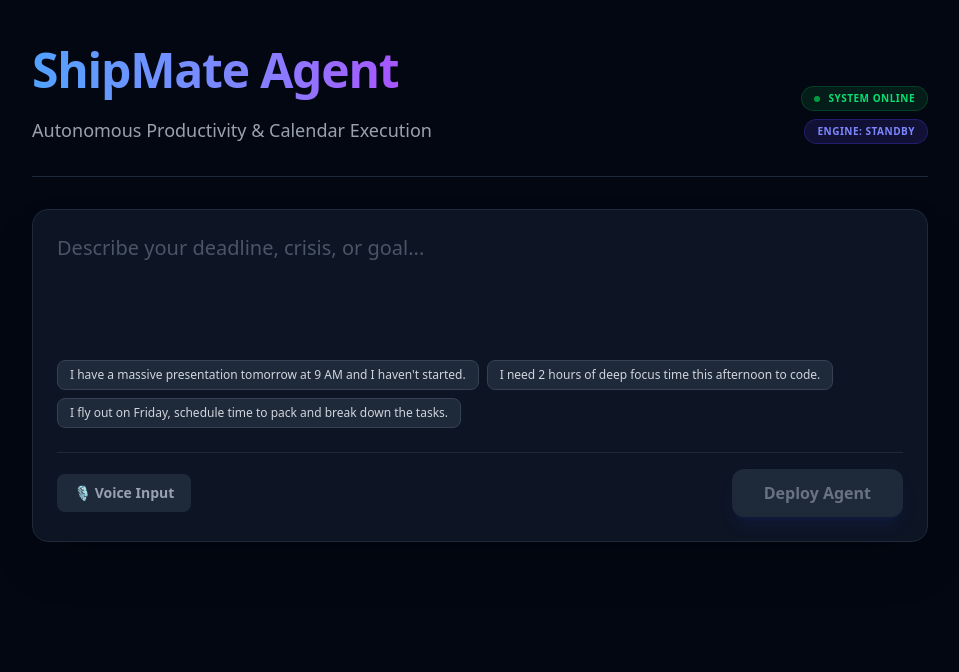
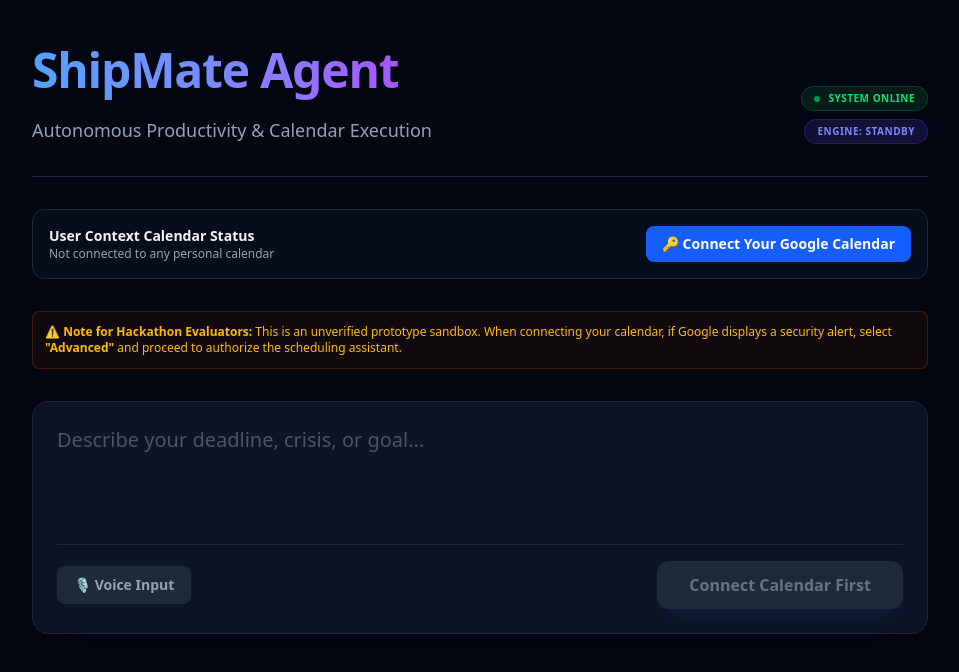
Before and after one commit to therajsharma20/ShipMate, a React (Vite) app: page / in a window 1280 px wide. Shown: the top 672 px of the page, without its empty margins (160-1119 px from the left). Built offline with nearby package versions, Linux system fonts and the light colour scheme.

Commit message:
Update App.tsx

```diff
--- a/src/App.tsx
+++ b/src/App.tsx
@@ -1,22 +1,53 @@
 'use client';
 
 import { useState, useRef, useEffect } from 'react';
+
+
+const GOOGLE_CLIENT_ID = "544153670529-sdngufukjmjhvr1e6trcsusenendcqe0.apps.googleusercontent.com";
 
 export default function Home() {
   const [prompt, setPrompt] = useState('');
   const [isListening, setIsListening] = useState(false);
   const recognitionRef = useRef<any>(null);
   const [loading, setLoading] = useState(false);
-  const [processStep, setProcessStep] = useState(0); // Tracks the "Thinking" steps
+  const [processStep, setProcessStep] = useState(0);
   const [actions, setActions] = useState<any[]>([]);
   const [status, setStatus] = useState('');
-  const [activeModel, setActiveModel] = useState('Standby'); // Tracks the active model badge
+  const [activeModel, setActiveModel] = useState('Standby');
+  const [accessToken, setAccessToken] = useState<string | null>(null);
+  const [userEmail, setUserEmail] = useState<string | null>(null);
 
-  const quickPrompts = [
-    "I have a massive presentation tomorrow at 9 AM and I haven't started.",
-    "I need 2 hours of deep focus time this afternoon to code.",
-    "I fly out on Friday, schedule time to pack and break down the tasks."
-  ];
+  // Dynamically inject the Google Identity Service script onto the page
+  useEffect(() => {
+    const script = document.createElement('script');
+    script.src = "https://accounts.google.com/gsi/client";
+    script.async = true;
+    script.defer = true;
+    document.body.appendChild(script);
+    return () => {
+      document.body.removeChild(script);
+    };
+  }, []);
+
+  const handleGoogleLogin = () => {
+    if (!(window as any).google) {
+      alert("Google Auth SDK is still loading. Please try again in 2 seconds.");
+      return;
+    }
+
+    const client = (window as any).google.accounts.oauth2.initTokenClient({
+      client_id: GOOGLE_CLIENT_ID,
+      scope: 'https://www.googleapis.com/auth/calendar.events',
+      callback: (tokenResponse: any) => {
+        if (tokenResponse && tokenResponse.access_token) {
+          setAccessToken(tokenResponse.access_token);
+          setUserEmail("Authenticated User");
+          setStatus("Successfully connected to your Google Account!");
+        }
+      },
+    });
+    client.requestAccessToken();
+  };
 
   const toggleListening = () => {
     if (isListening) {
@@ -49,12 +80,16 @@ export default function Home() {
 
   const deployAgent = async () => {
     if (!prompt) return;
+    if (!accessToken) {
+      alert("Please connect your Google Calendar first using the button at the top!");
+      return;
+    }
+
     setLoading(true);
     setStatus('');
     setActions([]);
     setActiveModel('Initializing...');
 
-    // UI Visual Animation: Faking the steps while fetch happens
     setProcessStep(1);
     setTimeout(() => setProcessStep(2), 600);
     setTimeout(() => setProcessStep(3), 1500);
@@ -63,16 +98,18 @@ export default function Home() {
       const res = await fetch('/api/chat', {
         method: 'POST',
         headers: { 'Content-Type': 'application/json' },
-        body: JSON.stringify({ message: prompt }),
+        body: JSON.stringify({
+          message: prompt,
+          accessToken: accessToken // Safely hand off token to backend
+        }),
       });
 
       if (!res.ok) throw new Error('API Error');
 
       const data = await res.json();
 
-      // Step 4: The backend finished, now it's injecting into calendar
       setProcessStep(4);
-      setActiveModel(data.modelUsed || 'gemini-3.5-flash'); // Set the actual model used
+      setActiveModel(data.modelUsed || 'gemini-3.5-flash');
 
       setTimeout(() => {
         setLoading(false);
@@ -85,7 +122,7 @@ export default function Home() {
       console.error(error);
       setLoading(false);
       setProcessStep(0);
-      setStatus('System Error: Agent failed to respond. Check console logs.');
+      setStatus('System Error: Agent failed to respond.');
       setActiveModel('Error');
     }
   };
@@ -114,6 +151,25 @@ export default function Home() {
           </div>
         </header>
 
+        {/* AUTH SECTION */}
+        <div className="bg-gray-900/40 border border-gray-800 rounded-xl p-4 flex justify-between items-center">
+          <div>
+            <p className="text-sm font-semibold">User Context Calendar Status</p>
+            <p className="text-xs text-gray-400">{userEmail ? `Connected: ${userEmail}` : "Not connected to any personal calendar"}</p>
+          </div>
+          <button
+            onClick={handleGoogleLogin}
+            className={`px-4 py-2 rounded-lg font-bold text-sm transition ${accessToken ? 'bg-green-900/40 text-green-400 border border-green-800' : 'bg-blue-600 hover:bg-blue-500 text-white'}`}
+          >
+            {accessToken ? '🔒 Calendar Connected' : '🔑 Connect Your Google Calendar'}
+          </button>
+        </div>
+
+        {/* JUDGES NOTICE */}
+        <p className="text-xs text-amber-400 bg-amber-950/20 border border-amber-900/50 p-3 rounded-lg">
+          ⚠️ <strong>Note for Hackathon Evaluators:</strong> This is an unverified prototype sandbox. When connecting your calendar, if Google displays a security alert, select <strong>"Advanced"</strong> and proceed to authorize the scheduling assistant.
+        </p>
+
         {/* TERMINAL INPUT */}
         <div className="bg-gray-900/80 border border-gray-800 rounded-2xl p-6 shadow-2xl relative overflow-hidden">
           <textarea
@@ -124,24 +180,16 @@ export default function Home() {
             className="w-full bg-transparent text-xl text-white placeholder-gray-600 focus:outline-none resize-none h-28 disabled:opacity-50"
           />
 
-          <div className="flex flex-wrap gap-2 mt-2 mb-6">
-            {quickPrompts.map((qp, i) => (
-              <button key={i} onClick={() => setPrompt(qp)} disabled={loading} className="text-xs bg-gray-800 hover:bg-gray-700 text-gray-300 border border-gray-700 rounded-lg px-3 py-1.5 transition disabled:opacity-50 text-left">
-                {qp}
-              </button>
-            ))}
-          </div>
-
           <div className="flex justify-between items-center pt-4 border-t border-gray-800 relative z-10">
             <button onClick={toggleListening} disabled={loading} className={`text-sm px-4 py-2 rounded-lg font-bold transition-all ${isListening ? 'bg-red-900/50 text-red-400 border border-red-800' : 'bg-gray-800 text-gray-400 hover:text-white border border-transparent'}`}>
               {isListening ? '🎙️ Stop Listening' : '🎙️ Voice Input'}
             </button>
             <button
               onClick={deployAgent}
-              disabled={loading || !prompt}
+              disabled={loading || !prompt || !accessToken}
               className="bg-gradient-to-r from-blue-600 to-indigo-600 hover:from-blue-500 hover:to-indigo-500 disabled:from-gray-800 disabled:to-gray-800 disabled:text-gray-500 text-white px-8 py-3 rounded-xl font-bold transition-all shadow-lg shadow-blue-900/20 transform hover:-translate-y-0.5"
             >
-              Deploy Agent
+              {!accessToken ? 'Connect Calendar First' : 'Deploy Agent'}
             </button>
           </div>
 
@@ -150,8 +198,8 @@ export default function Home() {
             <div className="absolute inset-0 bg-gray-950/90 backdrop-blur-sm z-20 flex flex-col justify-center px-10 animate-in fade-in duration-300">
               <h3 className="text-xs font-mono text-indigo-400 mb-6 tracking-widest">AGENT EXECUTION PIPELINE</h3>
               <div className="space-y-4 font-mono text-sm">
-                <PipelineStep step={1} current={processStep} text="Authenticating Google Service Account..." />
-                <PipelineStep step={2} current={processStep} text="Analyzing 24h Calendar Context..." />
+                <PipelineStep step={1} current={processStep} text="Validating Dynamic User OAuth Access Token..." />
+                <PipelineStep step={2} current={processStep} text="Analyzing 24h Judge Calendar Context..." />
                 <PipelineStep step={3} current={processStep} text={`Running LLM Inference (${activeModel})...`} />
                 <PipelineStep step={4} current={processStep} text="Executing Calendar API Injection..." />
               </div>
@@ -180,7 +228,6 @@ export default function Home() {
                 <div className="text-3xl bg-gray-950 p-4 rounded-xl border border-gray-800 shadow-inner">🗓️</div>
                 <div className="flex-1">
                   <div className="flex items-center gap-3 mb-2">
-                    {/* PRIORITY BADGE */}
                     <span className={`text-[10px] font-black px-2 py-0.5 rounded uppercase tracking-wider ${action.args.priority_level === 'CRITICAL' ? 'bg-red-500/20 text-red-400 border border-red-500/30' : 'bg-orange-500/20 text-orange-400 border border-orange-500/30'}`}>
                       {action.args.priority_level || 'HIGH'} PRIORITY
                     </span>
@@ -204,7 +251,6 @@ export default function Home() {
   );
 }
 
-// Helper Component for the Pipeline Animation
 function PipelineStep({ step, current, text }: { step: number, current: number, text: string }) {
   const isPending = current < step;
   const isActive = current === step;
```
